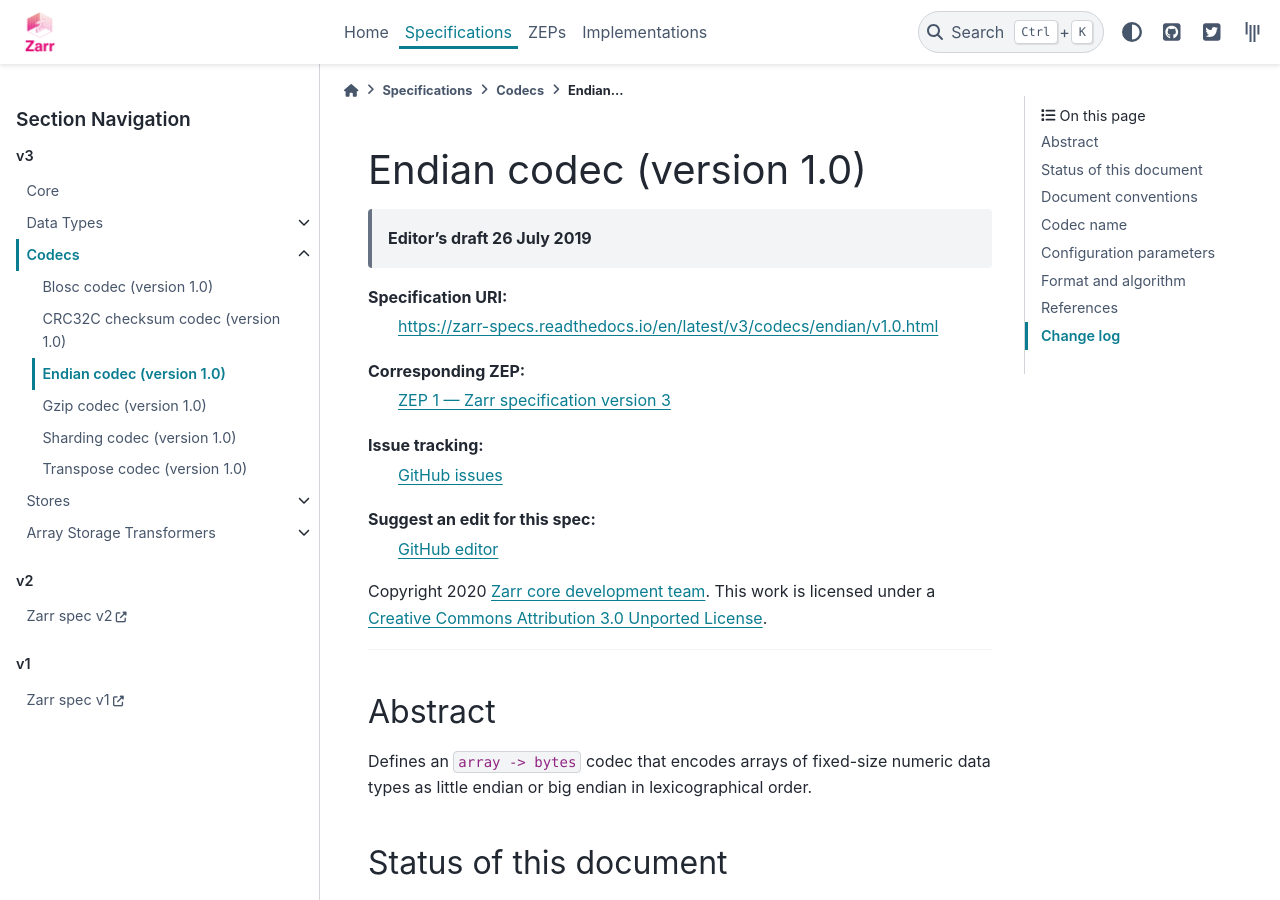
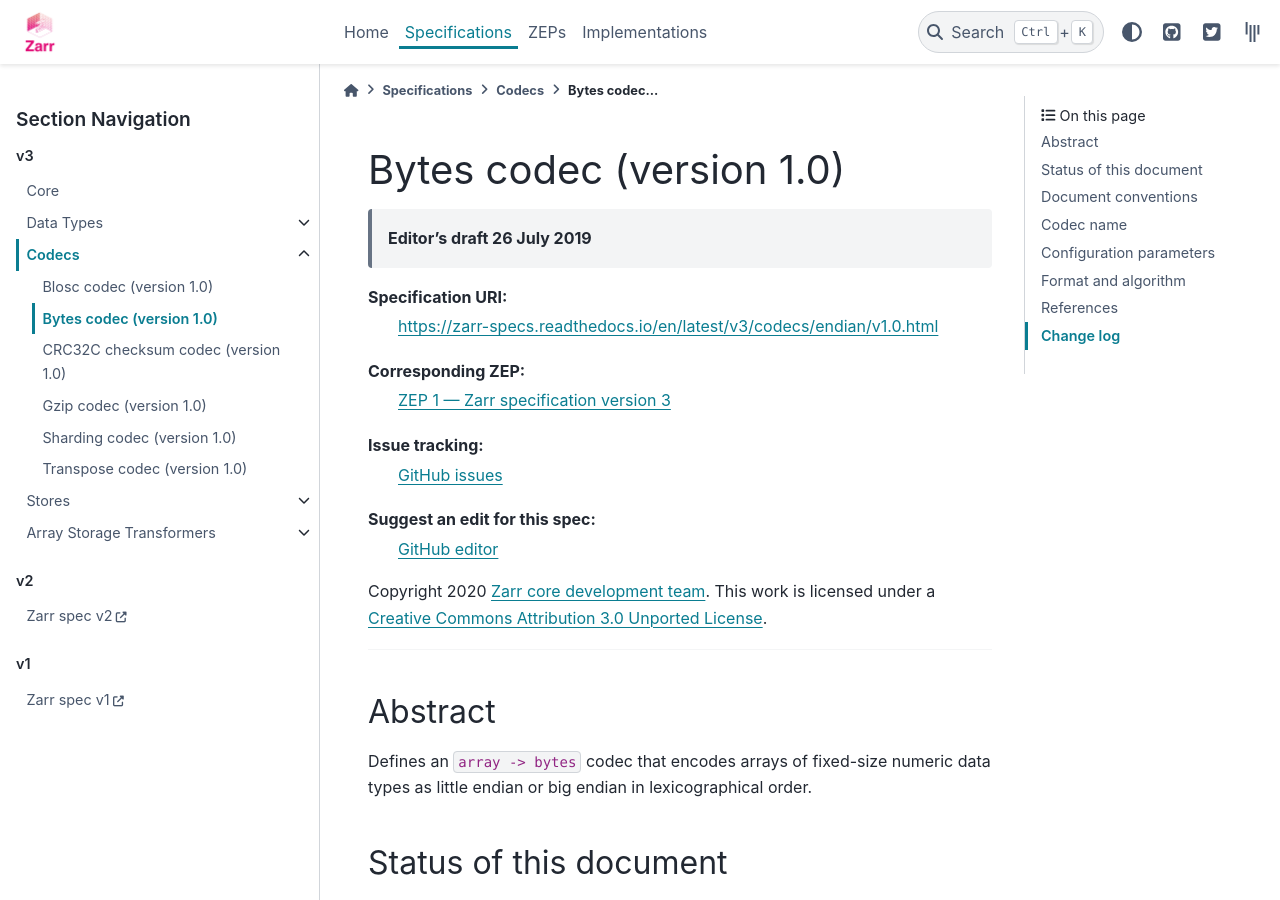
Before and after one commit to zarr-developers/zarr-specs, a Sphinx documentation site: the page built from docs/v3/codecs/bytes/v1.0.rst, in a window 1280 px wide and 900 px high. Built offline with Sphinx 7.4.7 and the PyData theme 0.15.4, drawn with Linux system fonts in a browser that asks for light colours; a script that is not in the unit is left out.

Commit message:
rename endian codec to bytes

```diff
--- a/docs/v3/codecs/endian/v1.0.rst
+++ b/docs/v3/codecs/bytes/v1.0.rst
@@ -1,7 +1,7 @@
-.. _endian-codec-v1:
+.. _bytes-codec-v1:
 
 ============================
- Endian codec (version 1.0)
+ Bytes codec (version 1.0)
 ============================
 
   **Editor's draft 26 July 2019**
--- a/docs/v3/codecs/sharding-indexed/v1.0.rst
+++ b/docs/v3/codecs/sharding-indexed/v1.0.rst
@@ -101,7 +101,7 @@ Sharding can be configured per array in the :ref:`array-metadata` as follows::
             "chunk_shape": [32, 32],
             "codecs": [
               {
-                "name": "endian",
+                "name": "bytes",
                 "configuration": {
                   "endian": "little",
                 }
@@ -115,7 +115,7 @@ Sharding can be configured per array in the :ref:`array-metadata` as follows::
             ],
             "index_codecs": [
               {
-                "name": "endian",
+                "name": "bytes",
                 "configuration": {
                   "endian": "little",
                 }
```
